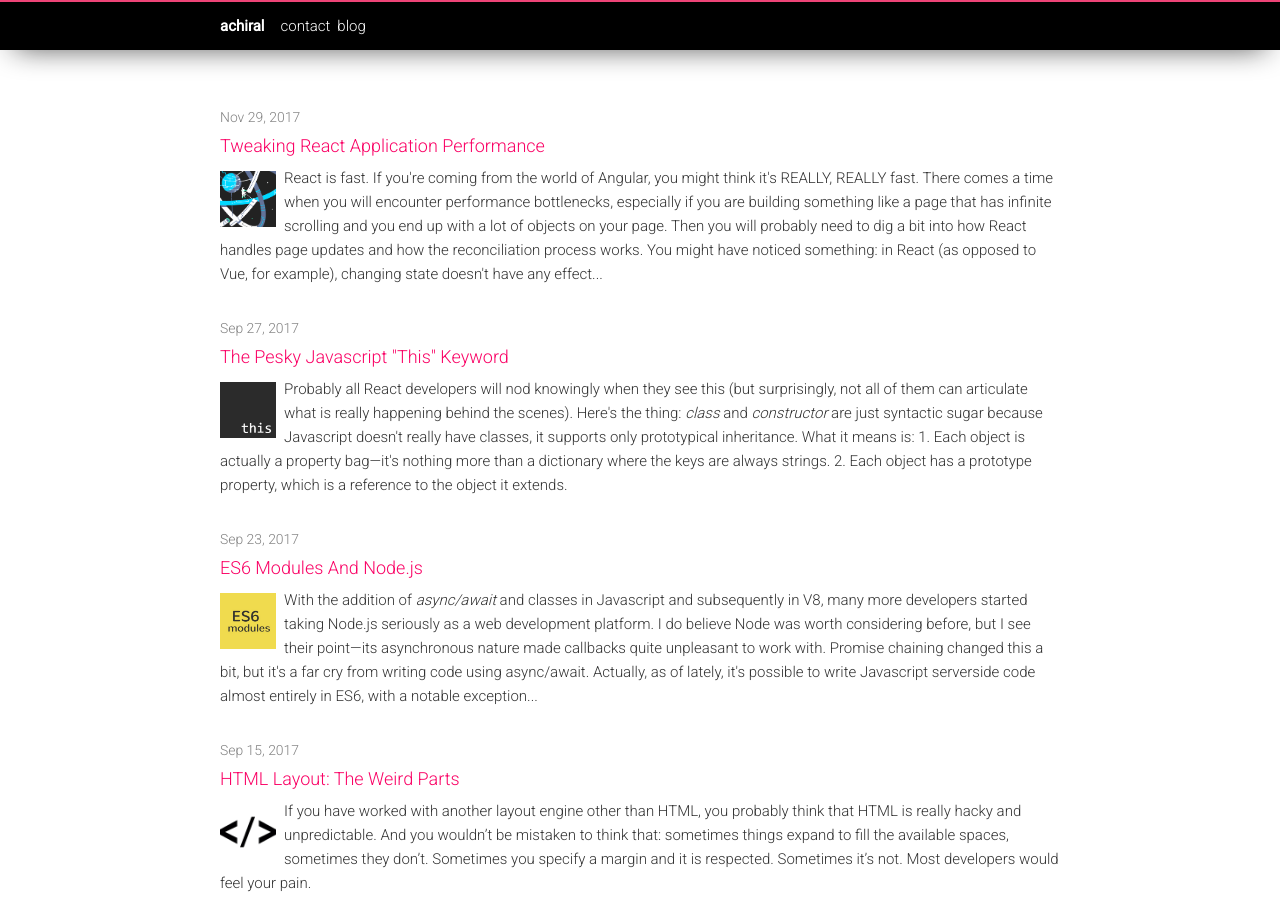
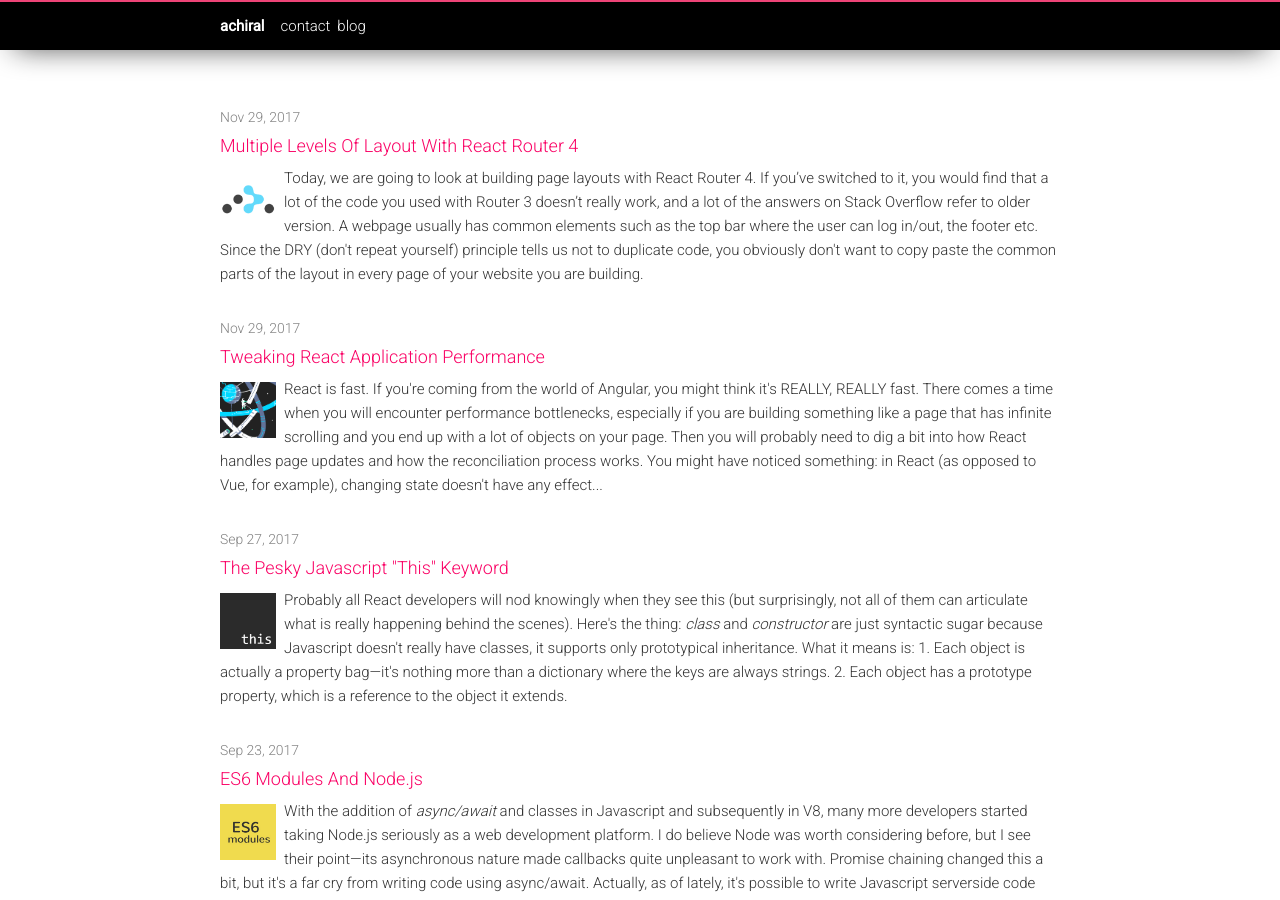
Before and after one commit to toaderflorin/eksia, a Jekyll site: the page built from blog.html, in a window 1280 px wide and 900 px high. Built offline with Jekyll 4.4.1, drawn with Linux system fonts in a browser that asks for light colours; nearby versions of some CDN libraries.

Commit message:
Added new article.

```diff
--- a/_layouts/post.html
+++ b/_layouts/post.html
@@ -2,7 +2,7 @@
 layout: default
 ---
 
-<main class="page-content " aria-label="Content" style="margin-top:0; z-index: 1000; ">
+<main class="page-content " aria-label="Content" style="margin-top:40px; z-index: 1000; ">
   <div class="wrapper ">
 
     <article class="post" itemscope itemtype="http://schema.org/BlogPosting">
--- /dev/null
+++ b/_posts/2017-12-01-react-router-4.markdown
@@ -0,0 +1,51 @@
+---
+layout: post
+title:  "Multiple Levels Of Layout With React Router 4"
+date:   2017-11-29 06:39:37 +0300
+description: "
+Today, we are going to look at building page layouts with React Router 4. If you’ve switched to it, you would find that a lot of the code you used with Router 3 doesn’t really work, and a lot of the answers on Stack Overflow refer to older version. A webpage usually has common elements such as the top bar where the user can log in/out, the footer etc. Since the DRY (don't repeat yourself) principle tells us not to duplicate code, you obviously don't want to copy paste the common parts of the layout in every page of your website you are building.
+"
+icon: "react-router-icon.png"
+categories:
+---
+Today, we are going to look at building page layouts with React Router 4. If you've switched to it, you would find that a lot of the code you used with Router 3 doesn't really work, and a lot of the answers on Stack Overflow refer to older version.
+
+![image-title-here](/images/router4.jpeg){:class="img-responsive"}
+
+A webpage usually has common elements such as the top bar where the user can log in/out, the footer etc. Since the DRY (don't repeat yourself) principle tells us not to duplicate code, you obviously don't want to copy paste the common parts of the layout in every page of your website you are building. This is the reason why frameworks such as Rails or ASP.NET MVC come with layout and partial view functionality out of the box.
+
+React's compositional nature would also allow for this, but since you are on the client and you (presumably) want to use [deep-linking](https://en.wikipedia.org/wiki/Deep_linking), you would use a routing package such as React Router to be able to react to client-side route changes.
+
+As a side note, client-side routing packages rely on the browser's ability to redirect to *anchors*, which locations within the same page, so it doesn't to a request to the server. So whenever you are doing something like:
+
+<pre>
+&lt;a href="http://thepage.com#anchor"&gt;Click me&lt;/a&gt;
+</pre>
+
+...the page will scroll to the position of the element with *id="anchor"* within the same page. In the early days of the web, this was useful for giving people links to a portion of the page--say if you had a long article, you could simply link to a paragraph in that article. Of course, that's history because after [XHR](https://en.wikipedia.org/wiki/XMLHttpRequest) came along courtesy of Microsoft, we ended up with Ajax and with a plethora of frameworks on our hands, including React and its preferred routing package, React Router.
+
+## A Look At React Router As It Comes Out Of The Box
+Since building a React application is like assembling Lego pieces (components), it would make sense that React Router also works the same, so your typical application root component (<i>&lt;App/&gt;</i> by convention) would look something like this:
+
+<script src="https://gist.github.com/toaderflorin/6e85c1ad656f6f8c92164479c37d9a7b.js"></script>
+
+As you can see, it's not really very hard to add common layout elements to a React application that is using React Router, because we can easily include components such as <i>Header</i> and <i>Footer</i> in the root component of the application. So...
+
+## What Exact Problem Are We Trying To Solve Here?
+That is all fine and dandy, but what if you want to:
+
+1. Have layouts only for some pages and not for others (such as a login page)?
+2. Have one layout for some pages and another for other pages?
+3. Have nested levels of layout?
+
+Turns out React's compositional nature helps us here. We are going to start out by creating a *stateless* component for our layout, which is going to look like this:
+
+<script src="https://gist.github.com/toaderflorin/dd7638803e2d716c01b7a79c2692ab9b.js"></script>
+
+We can also have a Layout2, Layout3 etc. and so forth. Not to mention that we can embed one layout in another and add extra stuff.
+
+<script src="https://gist.github.com/toaderflorin/06454bf059091bd9e6d15d8e0692c2aa.js"></script>
+
+And there you have it! That is how you can achieve 1, 2 and 3 with React Router. Not only that, but this is how you pass values for parameters, say if you have something like a *product_id* which comes from the query string, because the router automatically passes query string params as props to our layout components.
+
+Happy coding!
```
Also changed, not shown: images/react-router-icon.png (added), images/react-router.jpg (added), images/router4.jpeg (added), 1 other file.
